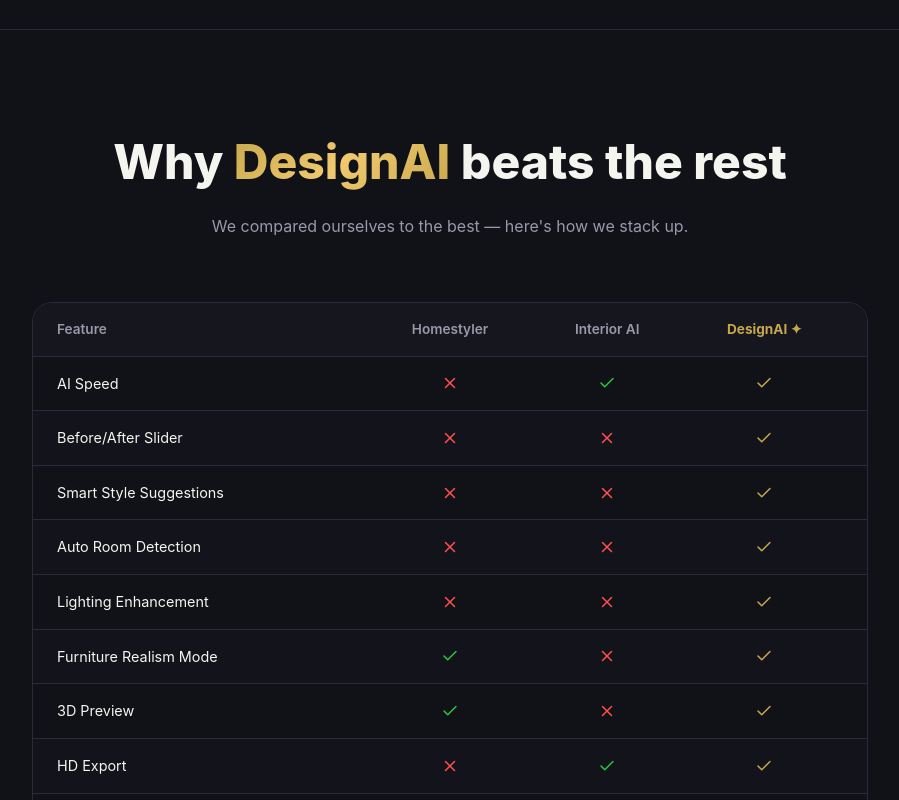
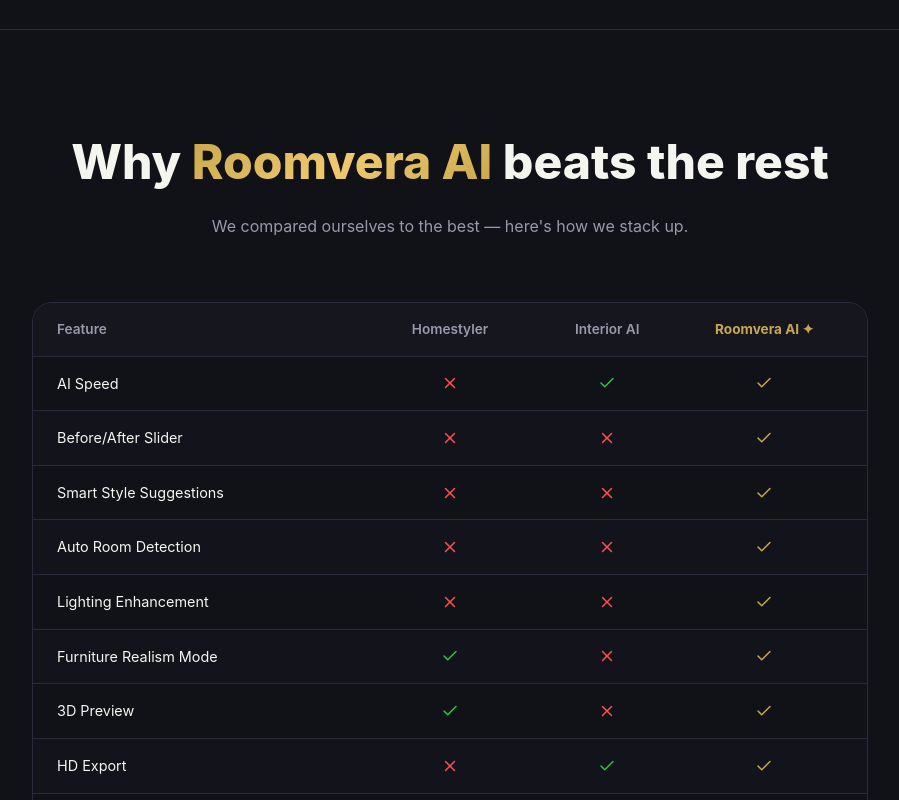
Before and after one commit to heliparacelse-netizen/DesignAIMark3, a Next.js app: page / in a window 1280 px wide. Shown: the part 1980-2780 px from the top of the page, without its empty margins (190-1089 px from the left). Built offline with nearby package versions, Linux system fonts and the light colour scheme; no server answers.

Commit message:
fix: Roomvera AI rename complete, billing tokens correct

```diff
--- a/app/dashboard/billing/page.tsx
+++ b/app/dashboard/billing/page.tsx
@@ -44,7 +44,7 @@
       <aside style={{ width: 240, background: '#111118', borderRight: '1px solid #2a2a3a', display: 'flex', flexDirection: 'column', position: 'fixed', top: 0, bottom: 0, left: 0, zIndex: 20 }}>
         <div style={{ padding: '1.5rem', borderBottom: '1px solid #2a2a3a', display: 'flex', alignItems: 'center', gap: '0.5rem' }}>
           <div style={{ width: 32, height: 32, borderRadius: 8, background: 'linear-gradient(135deg,#c9a84c,#f0c96e)', display: 'flex', alignItems: 'center', justifyContent: 'center' }}><Sparkles size={16} color="#0a0a0f" /></div>
-          <span style={{ fontWeight: 800, color: '#f5f5f0', fontSize: '1.1rem' }}>Lumara</span>
+          <span style={{ fontWeight: 800, color: '#f5f5f0', fontSize: '1.1rem' }}>Roomvera AI</span>
         </div>
         <nav style={{ padding: '1rem', flex: 1 }}>
           {nav.map(item => { const Icon = item.icon; return (
@@ -57,7 +57,7 @@
         </nav>
         <div style={{ padding: '1rem', borderTop: '1px solid #2a2a3a', display: 'flex', flexDirection: 'column', gap: '0.5rem' }}>
           <button onClick={() => setChatOpen(true)} style={{ display: 'flex', alignItems: 'center', gap: '0.75rem', padding: '0.65rem 0.75rem', width: '100%', background: 'rgba(201,168,76,0.08)', border: '1px solid rgba(201,168,76,0.2)', cursor: 'pointer', color: '#c9a84c', fontSize: '0.9rem', borderRadius: 10, fontWeight: 600 }}>
-            <MessageCircle size={18} />Lumara AI
+            <MessageCircle size={18} />Roomvera AI
           </button>
           <button onClick={() => { api.removeToken(); router.push('/') }} style={{ display: 'flex', alignItems: 'center', gap: '0.75rem', padding: '0.65rem 0.75rem', width: '100%', background: 'transparent', border: 'none', cursor: 'pointer', color: '#9999aa', fontSize: '0.9rem', borderRadius: 10 }}>
             <LogOut size={18} />Sign out
--- a/app/dashboard/history/page.tsx
+++ b/app/dashboard/history/page.tsx
@@ -41,7 +41,7 @@
       <aside style={{ width: 240, background: '#111118', borderRight: '1px solid #2a2a3a', display: 'flex', flexDirection: 'column', position: 'fixed', top: 0, bottom: 0, left: 0, zIndex: 20 }}>
         <div style={{ padding: '1.5rem', borderBottom: '1px solid #2a2a3a', display: 'flex', alignItems: 'center', gap: '0.5rem' }}>
           <div style={{ width: 32, height: 32, borderRadius: 8, background: 'linear-gradient(135deg,#c9a84c,#f0c96e)', display: 'flex', alignItems: 'center', justifyContent: 'center' }}><Sparkles size={16} color="#0a0a0f" /></div>
-          <span style={{ fontWeight: 800, color: '#f5f5f0', fontSize: '1.1rem' }}>Lumara</span>
+          <span style={{ fontWeight: 800, color: '#f5f5f0', fontSize: '1.1rem' }}>Roomvera AI</span>
         </div>
         <nav style={{ padding: '1rem', flex: 1 }}>
           {nav.map(item => { const Icon = item.icon; return (
@@ -54,7 +54,7 @@
         </nav>
         <div style={{ padding: '1rem', borderTop: '1px solid #2a2a3a', display: 'flex', flexDirection: 'column', gap: '0.5rem' }}>
           <button onClick={() => setChatOpen(true)} style={{ display: 'flex', alignItems: 'center', gap: '0.75rem', padding: '0.65rem 0.75rem', width: '100%', background: 'rgba(201,168,76,0.08)', border: '1px solid rgba(201,168,76,0.2)', cursor: 'pointer', color: '#c9a84c', fontSize: '0.9rem', borderRadius: 10, fontWeight: 600 }}>
-            <MessageCircle size={18} />Lumara AI
+            <MessageCircle size={18} />Roomvera AI
           </button>
           <button onClick={() => { api.removeToken(); router.push('/') }} style={{ display: 'flex', alignItems: 'center', gap: '0.75rem', padding: '0.65rem 0.75rem', width: '100%', background: 'transparent', border: 'none', cursor: 'pointer', color: '#9999aa', fontSize: '0.9rem', borderRadius: 10 }}>
             <LogOut size={18} />Sign out
--- a/app/dashboard/page.tsx
+++ b/app/dashboard/page.tsx
@@ -55,7 +55,7 @@
       <aside style={{ width: 240, background: '#111118', borderRight: '1px solid #2a2a3a', display: 'flex', flexDirection: 'column', position: 'fixed', top: 0, bottom: 0, left: 0, zIndex: 20 }}>
         <div style={{ padding: '1.5rem', borderBottom: '1px solid #2a2a3a', display: 'flex', alignItems: 'center', gap: '0.5rem' }}>
           <div style={{ width: 32, height: 32, borderRadius: 8, background: 'linear-gradient(135deg,#c9a84c,#f0c96e)', display: 'flex', alignItems: 'center', justifyContent: 'center' }}><Sparkles size={16} color="#0a0a0f" /></div>
-          <span style={{ fontWeight: 800, color: '#f5f5f0', fontSize: '1.1rem' }}>Lumara</span>
+          <span style={{ fontWeight: 800, color: '#f5f5f0', fontSize: '1.1rem' }}>Roomvera AI</span>
         </div>
         <nav style={{ padding: '1rem', flex: 1 }}>
           {nav.map(item => { const Icon = item.icon; return (
@@ -68,7 +68,7 @@
         </nav>
         <div style={{ padding: '1rem', borderTop: '1px solid #2a2a3a', display: 'flex', flexDirection: 'column', gap: '0.5rem' }}>
           <button onClick={() => setChatOpen(true)} style={{ display: 'flex', alignItems: 'center', gap: '0.75rem', padding: '0.65rem 0.75rem', width: '100%', background: 'rgba(201,168,76,0.08)', border: '1px solid rgba(201,168,76,0.2)', cursor: 'pointer', color: '#c9a84c', fontSize: '0.9rem', borderRadius: 10, fontWeight: 600 }}>
-            <MessageCircle size={18} />Lumara AI
+            <MessageCircle size={18} />Roomvera AI
           </button>
           <button onClick={handleSignOut} style={{ display: 'flex', alignItems: 'center', gap: '0.75rem', padding: '0.65rem 0.75rem', width: '100%', background: 'transparent', border: 'none', cursor: 'pointer', color: '#9999aa', fontSize: '0.9rem', borderRadius: 10 }}>
             <LogOut size={18} />Sign out
--- a/app/dashboard/projects/page.tsx
+++ b/app/dashboard/projects/page.tsx
@@ -41,7 +41,7 @@
       <aside style={{ width: 240, background: '#111118', borderRight: '1px solid #2a2a3a', display: 'flex', flexDirection: 'column', position: 'fixed', top: 0, bottom: 0, left: 0, zIndex: 20 }}>
         <div style={{ padding: '1.5rem', borderBottom: '1px solid #2a2a3a', display: 'flex', alignItems: 'center', gap: '0.5rem' }}>
           <div style={{ width: 32, height: 32, borderRadius: 8, background: 'linear-gradient(135deg,#c9a84c,#f0c96e)', display: 'flex', alignItems: 'center', justifyContent: 'center' }}><Sparkles size={16} color="#0a0a0f" /></div>
-          <span style={{ fontWeight: 800, color: '#f5f5f0', fontSize: '1.1rem' }}>Lumara</span>
+          <span style={{ fontWeight: 800, color: '#f5f5f0', fontSize: '1.1rem' }}>Roomvera AI</span>
         </div>
         <nav style={{ padding: '1rem', flex: 1 }}>
           {nav.map(item => { const Icon = item.icon; return (
@@ -54,7 +54,7 @@
         </nav>
         <div style={{ padding: '1rem', borderTop: '1px solid #2a2a3a', display: 'flex', flexDirection: 'column', gap: '0.5rem' }}>
           <button onClick={() => setChatOpen(true)} style={{ display: 'flex', alignItems: 'center', gap: '0.75rem', padding: '0.65rem 0.75rem', width: '100%', background: 'rgba(201,168,76,0.08)', border: '1px solid rgba(201,168,76,0.2)', cursor: 'pointer', color: '#c9a84c', fontSize: '0.9rem', borderRadius: 10, fontWeight: 600 }}>
-            <MessageCircle size={18} />Lumara AI
+            <MessageCircle size={18} />Roomvera AI
           </button>
           <button onClick={() => { api.removeToken(); router.push('/') }} style={{ display: 'flex', alignItems: 'center', gap: '0.75rem', padding: '0.65rem 0.75rem', width: '100%', background: 'transparent', border: 'none', cursor: 'pointer', color: '#9999aa', fontSize: '0.9rem', borderRadius: 10 }}>
             <LogOut size={18} />Sign out
--- a/app/dashboard/settings/page.tsx
+++ b/app/dashboard/settings/page.tsx
@@ -19,7 +19,7 @@
     <aside style={{ width: 240, background: '#111118', borderRight: '1px solid #2a2a3a', display: 'flex', flexDirection: 'column', position: 'fixed', top: 0, bottom: 0, left: 0, zIndex: 20 }}>
       <div style={{ padding: '1.5rem', borderBottom: '1px solid #2a2a3a', display: 'flex', alignItems: 'center', gap: '0.5rem' }}>
         <div style={{ width: 32, height: 32, borderRadius: 8, background: 'linear-gradient(135deg,#c9a84c,#f0c96e)', display: 'flex', alignItems: 'center', justifyContent: 'center' }}><Sparkles size={16} color="#0a0a0f" /></div>
-        <span style={{ fontWeight: 800, color: '#f5f5f0', fontSize: '1.1rem', letterSpacing: '-0.02em' }}>Lumara</span>
+        <span style={{ fontWeight: 800, color: '#f5f5f0', fontSize: '1.1rem', letterSpacing: '-0.02em' }}>Roomvera AI</span>
       </div>
       <nav style={{ padding: '1rem', flex: 1 }}>
         {nav.map(item => { const Icon = item.icon; const isActive = active === item.label; return (
@@ -32,7 +32,7 @@
       </nav>
       <div style={{ padding: '1rem', borderTop: '1px solid #2a2a3a', display: 'flex', flexDirection: 'column', gap: '0.5rem' }}>
         <button onClick={onChatOpen} style={{ display: 'flex', alignItems: 'center', gap: '0.75rem', padding: '0.65rem 0.75rem', width: '100%', background: 'rgba(201,168,76,0.08)', border: '1px solid rgba(201,168,76,0.2)', cursor: 'pointer', color: '#c9a84c', fontSize: '0.9rem', borderRadius: 10, fontWeight: 600 }}>
-          <MessageCircle size={18} />Lumara AI
+          <MessageCircle size={18} />Roomvera AI
         </button>
         <button onClick={() => signOut({ callbackUrl: '/' })} style={{ display: 'flex', alignItems: 'center', gap: '0.75rem', padding: '0.65rem 0.75rem', width: '100%', background: 'transparent', border: 'none', cursor: 'pointer', color: '#9999aa', fontSize: '0.9rem', borderRadius: 10 }}>
           <LogOut size={18} />Sign out
--- a/components/sections/ComparisonSection.tsx
+++ b/components/sections/ComparisonSection.tsx
@@ -20,7 +20,7 @@
       <div style={{ maxWidth: 900, margin: '0 auto', padding: '0 2rem' }}>
         <div style={{ textAlign: 'center', marginBottom: '4rem' }}>
           <h2 style={{ fontSize: 'clamp(2rem, 4vw, 3rem)', fontWeight: 800, color: '#f5f5f0', marginBottom: '1rem' }}>
-            Why <span className="gold-gradient">DesignAI</span> beats the rest
+            Why <span className="gold-gradient">Roomvera AI</span> beats the rest
           </h2>
           <p style={{ color: '#9999aa' }}>We compared ourselves to the best — here's how we stack up.</p>
         </div>
@@ -29,7 +29,7 @@
             <div style={{ color: '#9999aa', fontSize: '0.85rem', fontWeight: 600 }}>Feature</div>
             <div style={{ color: '#9999aa', fontSize: '0.85rem', fontWeight: 600, textAlign: 'center' }}>Homestyler</div>
             <div style={{ color: '#9999aa', fontSize: '0.85rem', fontWeight: 600, textAlign: 'center' }}>Interior AI</div>
-            <div style={{ color: '#c9a84c', fontSize: '0.85rem', fontWeight: 700, textAlign: 'center' }}>DesignAI ✦</div>
+            <div style={{ color: '#c9a84c', fontSize: '0.85rem', fontWeight: 700, textAlign: 'center' }}>Roomvera AI ✦</div>
           </div>
           {rows.map((row, i) => (
             <div key={row.feature} style={{ display: 'grid', gridTemplateColumns: '2fr 1fr 1fr 1fr', padding: '1rem 1.5rem', borderBottom: i < rows.length - 1 ? '1px solid #2a2a3a' : 'none', background: i % 2 === 0 ? 'transparent' : 'rgba(22,22,31,0.5)', alignItems: 'center' }}>
--- a/components/sections/FeaturesSection.tsx
+++ b/components/sections/FeaturesSection.tsx
@@ -14,7 +14,7 @@
       <div style={{ maxWidth: 1280, margin: '0 auto', padding: '0 2rem' }}>
         <div style={{ textAlign: 'center', marginBottom: '4rem' }}>
           <h2 style={{ fontSize: 'clamp(2rem, 4vw, 3rem)', fontWeight: 800, letterSpacing: '-0.02em', color: '#f5f5f0', marginBottom: '1rem' }}>
-            Why creators choose <span className="gold-gradient">DesignAI</span>
+            Why creators choose <span className="gold-gradient">Roomvera AI</span>
           </h2>
           <p style={{ color: '#9999aa', maxWidth: 500, margin: '0 auto' }}>Everything you need to create stunning interior designs.</p>
         </div>
--- a/components/sections/TestimonialsSection.tsx
+++ b/components/sections/TestimonialsSection.tsx
@@ -2,9 +2,9 @@
 import { Star } from 'lucide-react'
 
 const testimonials = [
-  { name: 'Sophie Martin', role: 'Interior Designer, Paris', quote: 'DesignAI completely transformed how I present concepts to clients. What used to take days now takes minutes.', avatar: 'SM' },
+  { name: 'Sophie Martin', role: 'Interior Designer, Paris', quote: 'Roomvera AI completely transformed how I present concepts to clients. What used to take days now takes minutes.', avatar: 'SM' },
   { name: 'James Chen', role: 'Architect, Singapore', quote: 'The AI understands spatial relationships better than I expected. The 3D preview feature is a game changer.', avatar: 'JC' },
-  { name: 'Maria Rodriguez', role: 'Home Stylist, Madrid', quote: 'My clients are blown away by the quality. I use DesignAI for every project now. Worth every euro.', avatar: 'MR' },
+  { name: 'Maria Rodriguez', role: 'Home Stylist, Madrid', quote: 'My clients are blown away by the quality. I use Roomvera AI for every project now. Worth every euro.', avatar: 'MR' },
 ]
 
 export default function TestimonialsSection() {
```
Also changed, not shown: migrate_tokens.js (added, +19 -0 lines).
